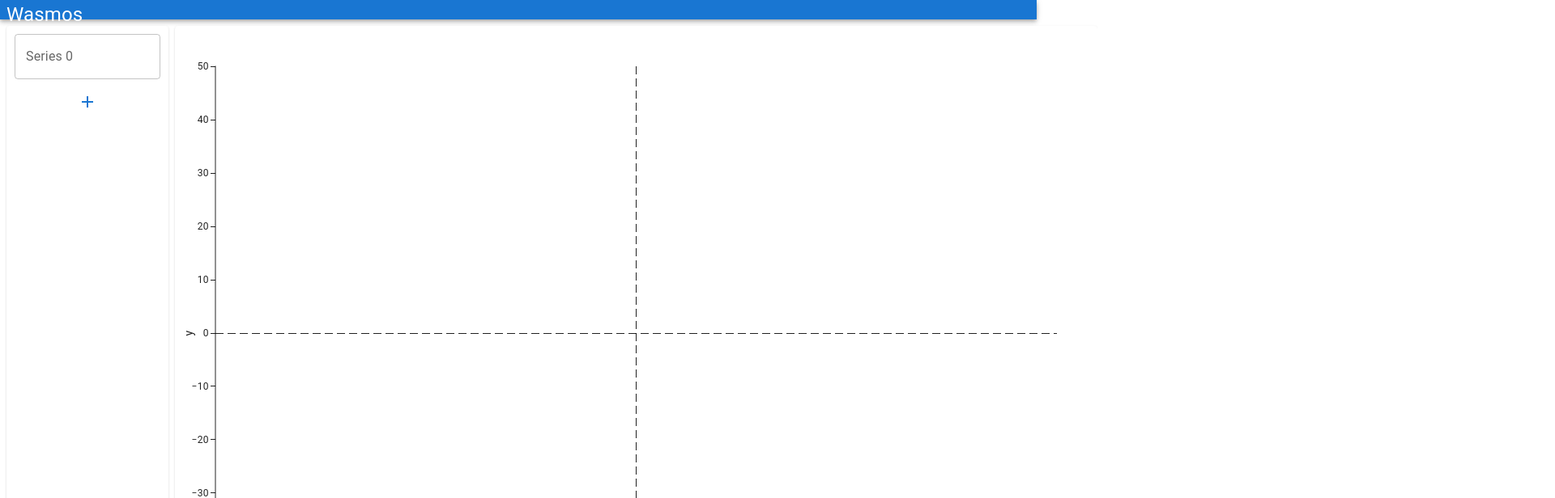
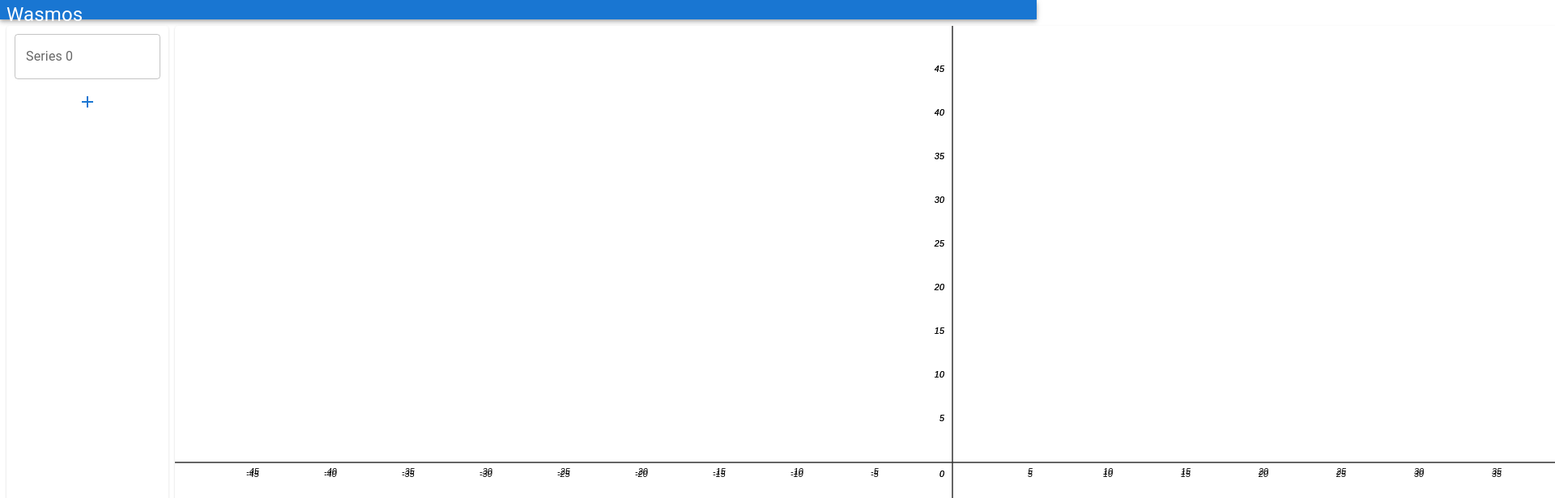
Before and after one commit to hazzery/wasmos, a React (Vite) app: page / in a window 1280 px wide. Shown: the top 616 px of the page at 81% size, 1920 px wide, since content can reach past the window. Built offline with nearby package versions, Linux system fonts and the light colour scheme.

Commit message:
Using HTML canvas to draw graph

```diff
--- /dev/null
+++ b/src/components/Axes.tsx
@@ -0,0 +1,109 @@
+import * as React from "react";
+import Canvas from "./Canvas.tsx";
+
+interface AxesProps {
+  data: { x: number, y: number }[],
+}
+
+function Axes({ data }: AxesProps) {
+  let [xPadding] = React.useState<number>(0);
+  let [yPadding] = React.useState<number>(0);
+  let [maxX] = React.useState<number>(50);
+  let [maxY] = React.useState<number>(50);
+  let [xTickStep] = React.useState<number>(5);
+  let [yTickStep] = React.useState<number>(5);
+
+  /**
+   * Get the X ordinate of the pixel at X value `val`.
+   *
+   * @param val X ordinate in the graph space.
+   * @param context Canvas context.
+   * @returns The X ordinate in the pixel space of `val`.
+   */
+  function getXPixel(val: number, context: CanvasRenderingContext2D) {
+    return ((context.canvas.width - xPadding) / (2 * maxX)) * (val + maxX) + xPadding;
+  }
+
+  /**
+   * Get the Y ordinate of the pixel at Y value `val`.
+   *
+   * @param val Y ordinate in the graph space.
+   * @param context Canvas context.
+   * @returns The Y ordinate in the pixel space of `val`.
+   */
+  function getYPixel(val: number, context: CanvasRenderingContext2D) {
+    return context.canvas.height - ((context.canvas.height - yPadding) / (2 * maxY)) * (val + maxY) - yPadding;
+  }
+
+  function drawAxes(context: CanvasRenderingContext2D) {
+    context.lineWidth = 1;
+    context.strokeStyle = "#333";
+    context.font = "italic 8pt sans-serif";
+    context.textAlign = "center";
+
+    // Draw the y-axis
+    context.beginPath();
+    context.moveTo(getXPixel(0, context), getYPixel(-maxY, context));
+    context.lineTo(getXPixel(0, context), getYPixel(maxY, context));
+    context.stroke();
+
+    // Draw the x-axis
+    context.beginPath();
+    context.moveTo(getXPixel(-maxX, context), getYPixel(0, context));
+    context.lineTo(getXPixel(maxX, context), getYPixel(0, context));
+    context.stroke();
+
+
+    // Draw the X axis tick labels
+    for (let i = -maxX + xTickStep; i < maxX; i += xTickStep) {
+      if (i !== 0) { // Skip the origin, this is placed individually.
+        context.fillText(i.toString(), getXPixel(i, context), getYPixel(0, context) + 15);
+      }
+    }
+
+    // Draw the Y axis tick labels
+    context.textAlign = "right";
+    context.textBaseline = "middle";
+
+    for (let i = -maxY + yTickStep; i < maxY; i += yTickStep) {
+      if (i !== 0) { // Skip the origin, this is placed individually.
+        context.fillText(i.toString(), getXPixel(0, context) - 10, getYPixel(i, context));
+      }
+    }
+
+    // tick label for the origin.
+    context.fillText("0", getXPixel(0, context) - 10, getYPixel(0, context) + 15);
+    context.save();
+  }
+
+  function draw(context: CanvasRenderingContext2D) {
+    if (data.length > 0) {
+      context.save();
+      context.restore();
+      context.strokeStyle = "#ff0000";
+
+      context.beginPath();
+      context.moveTo(getXPixel(data[0].x, context), getYPixel(data[0].y, context));
+      for (let i = 1; i < data.length; i++) {
+        context.lineTo(getXPixel(data[i].x, context), getYPixel(data[i].y, context));
+      }
+      context.stroke();
+    }
+  }
+
+
+  return (
+    <Canvas
+      init={drawAxes}
+      draw={draw}
+      canvasProps={{
+        // height: "90vh",
+        // width: "90vw",
+        width: "1920px",
+        height: "1080px",
+      }}
+    />
+  );
+}
+
+export default Axes;
--- /dev/null
+++ b/src/components/Canvas.tsx
@@ -0,0 +1,55 @@
+import * as React from 'react';
+
+interface CanvasProps {
+  canvasProps?: React.DetailedHTMLProps<React.CanvasHTMLAttributes<HTMLCanvasElement>, HTMLCanvasElement>,
+  init?: (context: CanvasRenderingContext2D) => void,
+  draw: (context: CanvasRenderingContext2D) => void,
+}
+
+/**
+ * HTML canvas element as a React component.
+ *
+ * Code taken as JSX from Medium:
+ * https://medium.com/@pdx.lucasm/canvas-with-react-js-32e133c05258
+ * And converted to TSX by myself.
+ *
+ * @param canvasProps - Props to be passsed directly to the HTML canvas element.
+ * @parm init - Function which draws on to the canvas, called once.
+ * @param draw - Function which draws on to the canvas, called every frame.
+*/
+function Canvas({ canvasProps, draw, init }: CanvasProps) {
+  const canvasRef = React.useRef<HTMLCanvasElement | null>(null);
+  const [hasInitialised, setHasinitalised] = React.useState<boolean>(false);
+
+  React.useEffect(() => {
+    const canvas = canvasRef.current;
+    if (canvas === null) {
+      return;
+    }
+
+    const context = canvas.getContext('2d');
+
+    let animationFrameId: number;
+
+    if (init !== undefined && !hasInitialised && context !== null) {
+      init(context);
+      setHasinitalised(true);
+    }
+
+    function render() {
+      if (context !== null) {
+        draw(context);
+      }
+      animationFrameId = window.requestAnimationFrame(render);
+    }
+    render()
+
+    return () => {
+      window.cancelAnimationFrame(animationFrameId);
+    }
+  }, [draw]);
+
+  return <canvas ref={canvasRef} {...canvasProps} />;
+}
+
+export default Canvas;
--- a/src/components/Graph.tsx
+++ b/src/components/Graph.tsx
@@ -1,17 +1,11 @@
 import Paper from "@mui/material/Paper";
-import { LinePlot, ScatterPlot } from "@mui/x-charts";
-import { ChartsLegend } from "@mui/x-charts/ChartsLegend";
-import { ChartsOnAxisClickHandler } from "@mui/x-charts/ChartsOnAxisClickHandler";
-import { ChartsReferenceLine } from "@mui/x-charts/ChartsReferenceLine";
-import { ChartsXAxis } from "@mui/x-charts/ChartsXAxis";
-import { ChartsYAxis } from "@mui/x-charts/ChartsYAxis";
 import { LineSeriesType } from "@mui/x-charts/models/seriesType/line";
 import { ScatterSeriesType } from "@mui/x-charts/models/seriesType/scatter.js";
-import { ResponsiveChartContainer } from "@mui/x-charts/ResponsiveChartContainer";
 import * as React from 'react';
 
-import { parse_and_evaluate } from "../../public/wasm/wasmos.js";
+import { Coordinate, parse_and_evaluate } from "../../public/wasm/wasmos.js";
 import InputBar from "../components/InputBar.tsx";
+import Axes from "./Axes.tsx";
 
 interface GraphProps {
   graphHeight: number,
@@ -19,38 +13,61 @@ interface GraphProps {
 }
 
 function Graph({ graphWidth, graphHeight }: GraphProps) {
-  const [lineSeries, setLineSeries] = React.useState<LineSeriesType[]>([]);
-  const [ballSeries, setBallSeries] = React.useState<ScatterSeriesType>({ type: "scatter" });
+  const [lineSeries, setLineSeries] = React.useState<Coordinate[][]>([]);
 
-  function range(start: number, end: number) {
-    return Array.from(Array(end - start + 1).keys()).map(x => x + start);
-  }
+  // function range(start: number, end: number) {
+  //   return Array.from(Array(end - start + 1).keys()).map(x => x + start);
+  // }
 
   function graph(expression: string, index: number) {
     let coordinates = expression !== "" ? parse_and_evaluate(expression) : [];
 
     setLineSeries(previousLineSeries => {
       let newSeries = [...previousLineSeries];
-      newSeries[index] = {
-        type: 'line',
-        label: `Series ${lineSeries.length}`,
-        data: coordinates.map((coordinate) => coordinate.y),
-        showMark: false,
-      };
+      newSeries[index] = coordinates;
 
       return newSeries;
     });
   }
 
-  function spawnBall(xValue: number) {
-    setBallSeries(previousBallSeries => {
-      let data = previousBallSeries.data || [];
-      data.push({ x: xValue, y: 40, id: data.length });
-      previousBallSeries.data = data;
-      return previousBallSeries
-    });
-    console.log(ballSeries);
-  }
+  // function spawnBall(xValue: number) {
+  //   setBallSeries(previousBallSeries => {
+  //     let data = previousBallSeries.data || [];
+  //     data.push({ x: xValue, y: 40, id: data.length });
+  //     previousBallSeries.data = data;
+  //     return previousBallSeries
+  //   });
+  //   console.log(ballSeries);
+  // }
+
+
+
+  // const [points, setPoints] = React.useState<Coordinate[]>([]);
+  // const requestRef = React.useRef(null);
+  // const gravity = 9.8;
+  // const dt = 0.016; // Approximately 60 FPS
+  //
+  // React.useEffect(() => {
+  //   function animate() {
+  //     const newPoints = points.map(point => {
+  //       const newPoint = new Coordinate(point.x, point.y);
+  //       newPoint.update(dt, gravity);
+  //       return newPoint;
+  //     });
+  //
+  //     setPoints(newPoints);
+  //     requestRef.current = requestAnimationFrame(animate);
+  //   }
+  //
+  //   requestRef.current = requestAnimationFrame(animate);
+  //
+  //   return function() {
+  //     if (requestRef.current) {
+  //       cancelAnimationFrame(requestRef.current);
+  //     }
+  //   };
+  // }, [points]);
+
 
   return (
     <>
@@ -58,22 +75,9 @@ function Graph({ graphWidth, graphHeight }: GraphProps) {
         onChangeCallback={(event, index) => graph(event.target.value, index)}
       />
       <Paper>
-        <ResponsiveChartContainer
-          series={[...lineSeries, ballSeries]}
-          width={graphWidth}
-          height={graphHeight}
-          xAxis={[{ label: "x", min: -50, max: 50, data: range(-50, 50) }]}
-          yAxis={[{ label: "y", min: -50, max: 50 }]}
-        >
-          <ChartsXAxis />
-          <ChartsYAxis />
-          <ChartsReferenceLine x={0} lineStyle={{ strokeDasharray: '10 5' }} />
-          <ChartsReferenceLine y={0} lineStyle={{ strokeDasharray: '10 5' }} />
-          <LinePlot />
-          <ScatterPlot />
-          <ChartsLegend />
-          <ChartsOnAxisClickHandler onAxisClick={(_event, data) => spawnBall(data?.axisValue as number)} />
-        </ResponsiveChartContainer>
+        <Axes
+          data={lineSeries.length > 0 ? lineSeries[0] : []}
+        />
       </Paper >
     </>
   );
```
